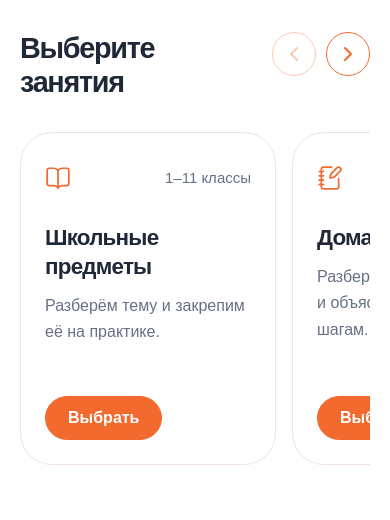
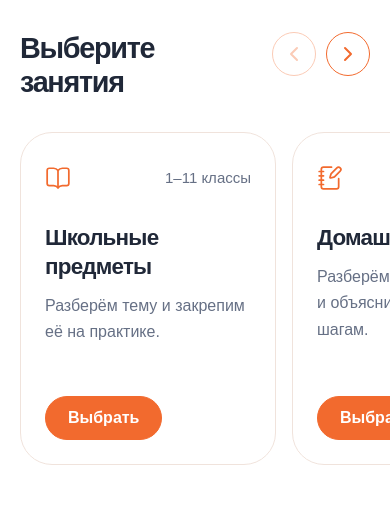
Before and after one commit to al7xey/toprepet, a React (Vite) app: page / in a window 390 px wide. Shown: the part 780-1300 px from the top of the page. Built offline with nearby package versions, Linux system fonts and the light colour scheme.

Commit message:
Extend mobile carousels to screen edge

```diff
--- a/src/app/experience.css
+++ b/src/app/experience.css
@@ -1354,3 +1354,17 @@
     min-height: 392px;
   }
 }
+
+@media (max-width: 599px) {
+  .formats-carousel [data-slot='carousel-content'],
+  .teachers-carousel [data-slot='carousel-content'] {
+    margin-right: -20px;
+  }
+}
+
+@media (max-width: 359px) {
+  .formats-carousel [data-slot='carousel-content'],
+  .teachers-carousel [data-slot='carousel-content'] {
+    margin-right: -14px;
+  }
+}
```
